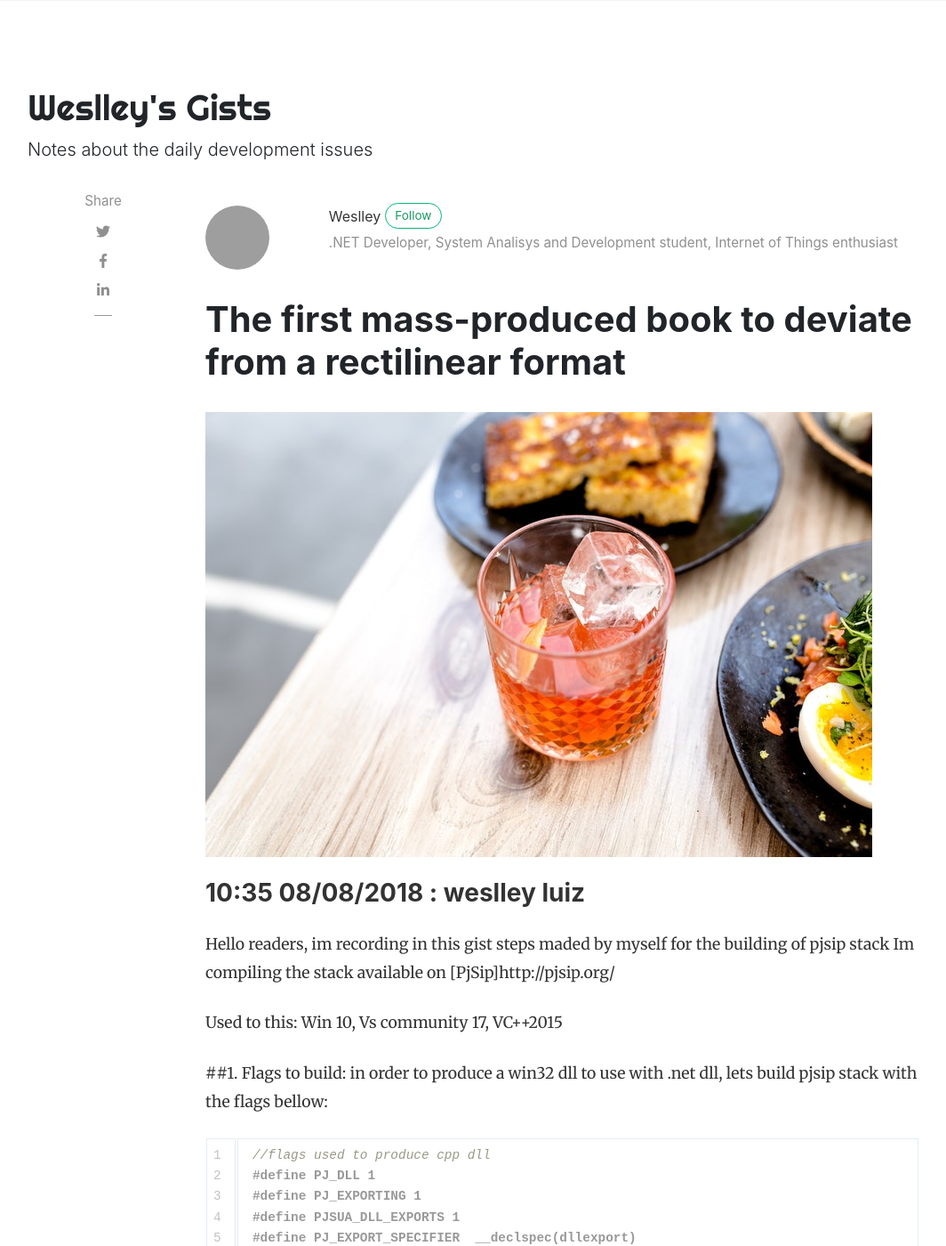
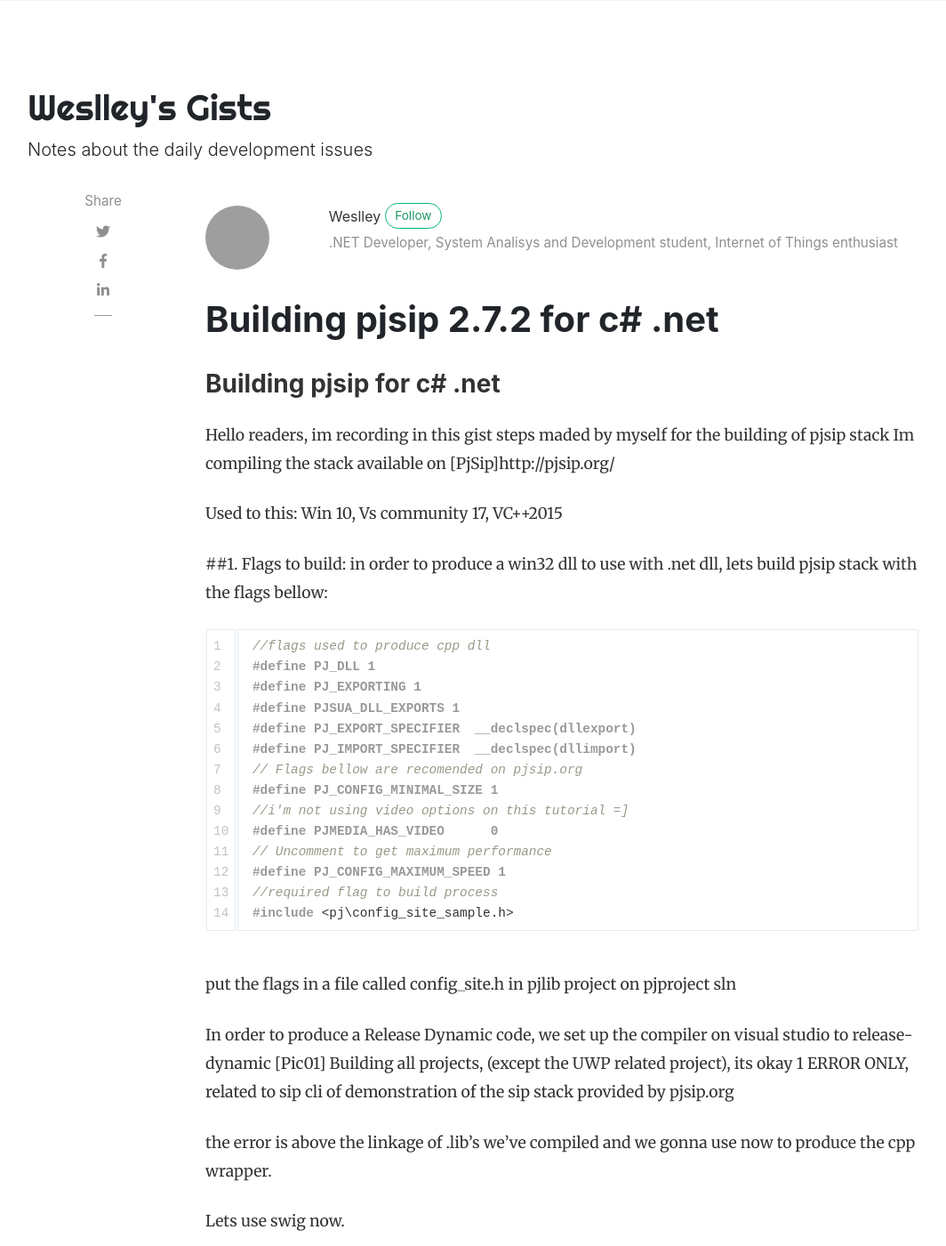
Before and after one commit to weslleyluiz/weslleyluiz.github.io, a Jekyll site: the page built from _posts/2018-08-08-building-pj-sip-for-c-net.md, in a window 1280 px wide and 1400 px high. Shown: the whole window at 89% size, without its empty margins (54-1118 px from the left). Built offline with Jekyll 4.4.1, drawn with Linux system fonts in a browser that asks for light colours; nearby versions of some CDN libraries; comment, search, counter and statistics services are not loaded; grey boxes are pictures that could not be loaded.

Commit message:
deleted assets

```diff
--- a/_config.yml
+++ b/_config.yml
@@ -5,7 +5,7 @@ description: "Notes about the daily development issues"
 logo: 'assets/images/logo.png'
 favicon: 'assets/images/logo.png'
 baseurl: /
-google_analytics: 'UA-46278016-1'
+#google_analytics: ''
 disqus: 'demowebsite'
 mailchimp-list: 'https://wowthemes.us11.list-manage.com/subscribe/post?u=8aeb20a530e124561927d3bd8&amp;id=8c3d2d214b'
 include: ["_pages"]
--- a/_posts/2018-08-08-building-pj-sip-for-c-net.md
+++ b/_posts/2018-08-08-building-pj-sip-for-c-net.md
@@ -1,11 +1,11 @@
 ---
 layout: post
-title:  "The first mass-produced book to deviate from a rectilinear format"
+title:  "Building pjsip 2.7.2 for c# .net"
 author: weslley
 categories: [ .Net, tutorial ]
-image: assets/images/17.jpg
+image:
 ---
-### 10:35 08/08/2018 : weslley luiz
+### Building pjsip for c# .net
 Hello readers, im recording in this gist steps maded by myself for the building of pjsip stack
 Im compiling the stack available on [PjSip]http://pjsip.org/
 
```
Also changed, not shown: assets/images/1.jpg (deleted), assets/images/10.jpg (deleted), assets/images/11.jpg (deleted), assets/images/12.jpg (deleted), assets/images/13.jpg (deleted), assets/images/14.jpg (deleted), assets/images/15.jpg (deleted), assets/images/16.jpg (deleted), assets/images/17.jpg (deleted), assets/images/2.jpg (deleted), assets/images/3.jpg (deleted), assets/images/4.jpg (deleted), assets/images/5.jpg (deleted), assets/images/6.jpg (deleted), 3 more files.
